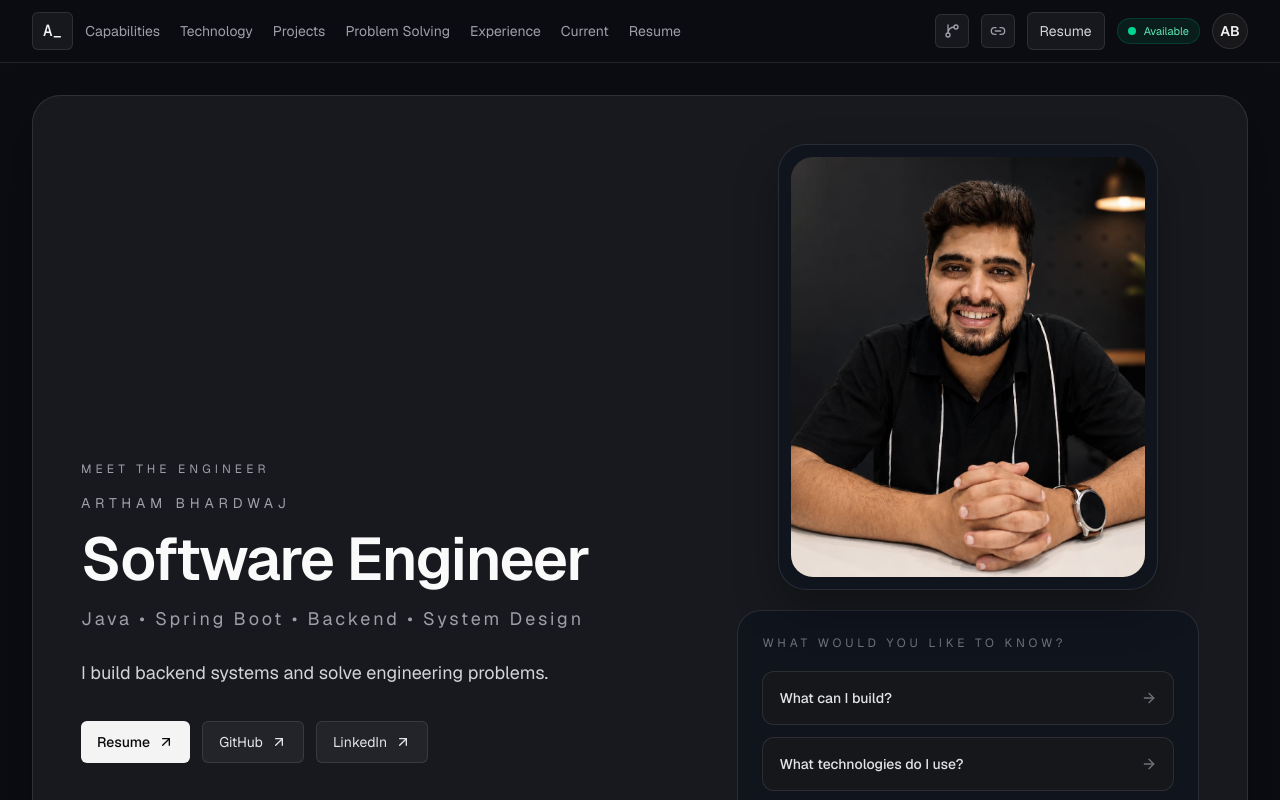
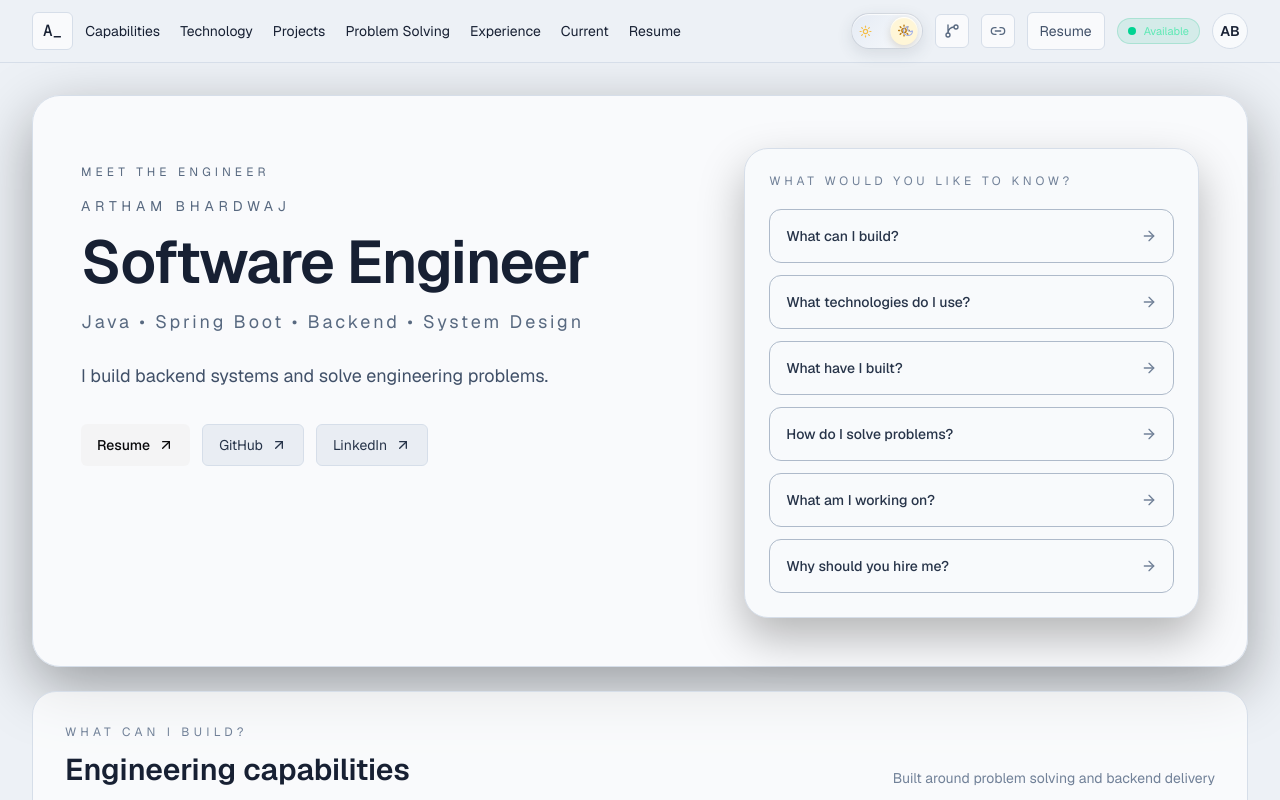
Before and after one commit to artham-bhardwaj/portfolio, a Next.js app: page / in a window 1280 px wide. Shown: the top 800 px of the page. Built offline with nearby package versions, Linux system fonts and the light colour scheme.

Commit message:
Added Leetcode and GFG profile Links

```diff
--- a/src/app/globals.css
+++ b/src/app/globals.css
@@ -47,6 +47,147 @@ body {
   text-rendering: optimizeLegibility;
 }
 
+.theme-toggle {
+  position: relative;
+  display: inline-flex;
+  height: 2.25rem;
+  width: 4.5rem;
+  align-items: center;
+  justify-content: space-between;
+  overflow: hidden;
+  border: 1px solid rgba(255, 255, 255, 0.14);
+  border-radius: 999px;
+  padding: 0 0.48rem;
+  color: #8993a4;
+  background: linear-gradient(135deg, #111827, #202837);
+  box-shadow: inset 0 1px 1px rgba(255, 255, 255, 0.07), 0 5px 16px rgba(0, 0, 0, 0.2);
+  cursor: pointer;
+  transition: border-color 180ms ease, background 180ms ease, box-shadow 180ms ease;
+}
+
+.theme-toggle:hover {
+  border-color: rgba(255, 255, 255, 0.32);
+  box-shadow: inset 0 1px 1px rgba(255, 255, 255, 0.1), 0 7px 20px rgba(0, 0, 0, 0.25);
+}
+
+.theme-toggle:focus-visible {
+  outline: 2px solid #c7d2fe;
+  outline-offset: 3px;
+}
+
+.theme-toggle__sun,
+.theme-toggle__moon {
+  z-index: 1;
+}
+
+.theme-toggle__sun {
+  color: #f4be49;
+}
+
+.theme-toggle__moon {
+  color: #9faee8;
+}
+
+.theme-toggle__orb {
+  position: absolute;
+  left: 0.19rem;
+  display: grid;
+  height: 1.72rem;
+  width: 1.72rem;
+  place-items: center;
+  border-radius: 999px;
+  color: #c7d2fe;
+  background: #30394c;
+  box-shadow: 0 3px 8px rgba(0, 0, 0, 0.32), inset 0 1px 1px rgba(255, 255, 255, 0.16);
+  transition: transform 260ms cubic-bezier(.2, .8, .2, 1), color 180ms ease, background 180ms ease;
+}
+
+html[data-theme="light"] {
+  color-scheme: light;
+}
+
+html[data-theme="light"] body {
+  background:
+    radial-gradient(circle at top, rgba(96, 115, 160, 0.16), transparent 30%),
+    linear-gradient(180deg, #f7f9fc 0%, #e8edf4 100%);
+  color: #182131;
+}
+
+html[data-theme="light"] .theme-nav {
+  background: rgba(247, 249, 252, 0.85) !important;
+}
+
+html[data-theme="light"] .theme-toggle {
+  border-color: rgba(51, 65, 85, 0.16);
+  background: linear-gradient(135deg, #e5ebf4, #f9fbfd);
+  box-shadow: inset 0 1px 1px rgba(255, 255, 255, 0.85), 0 5px 16px rgba(51, 65, 85, 0.12);
+}
+
+html[data-theme="light"] .theme-toggle:hover {
+  border-color: rgba(51, 65, 85, 0.3);
+}
+
+html[data-theme="light"] .theme-toggle__orb {
+  transform: translateX(2.22rem);
+  color: #b87812;
+  background: #fff6d7;
+  box-shadow: 0 3px 8px rgba(92, 67, 18, 0.18), inset 0 1px 1px #fff;
+}
+
+/* Retain the site’s graphite-card language while lifting it onto a light canvas. */
+html[data-theme="light"] [class*="bg-[#0b0d12]"],
+html[data-theme="light"] [class*="bg-zinc-950"] {
+  background-color: #edf1f6 !important;
+}
+
+html[data-theme="light"] [class*="bg-[#10141d]"],
+html[data-theme="light"] [class*="bg-[#0f141b]"],
+html[data-theme="light"] [class*="bg-zinc-900"] {
+  background-color: #f8fafc !important;
+}
+
+html[data-theme="light"] [class*="bg-white/5"] {
+  background-color: rgba(255, 255, 255, 0.68) !important;
+}
+
+html[data-theme="light"] [class*="bg-white/10"] {
+  background-color: rgba(226, 232, 240, 0.72) !important;
+}
+
+html[data-theme="light"] [class*="border-white/10"],
+html[data-theme="light"] [class*="border-white/20"],
+html[data-theme="light"] [class*="border-zinc-800"],
+html[data-theme="light"] [class*="border-zinc-700"] {
+  border-color: #d6dee9 !important;
+}
+
+html[data-theme="light"] [class*="border-zinc-600"],
+html[data-theme="light"] [class*="border-zinc-500"] {
+  border-color: #aebaca !important;
+}
+
+html[data-theme="light"] [class*="text-zinc-50"],
+html[data-theme="light"] [class*="text-zinc-100"] {
+  color: #172033 !important;
+}
+
+html[data-theme="light"] [class*="text-zinc-200"] {
+  color: #273449 !important;
+}
+
+html[data-theme="light"] [class*="text-zinc-300"] {
+  color: #405068 !important;
+}
+
+html[data-theme="light"] [class*="text-zinc-400"] {
+  color: #586980 !important;
+}
+
+html[data-theme="light"] [class*="text-zinc-500"],
+html[data-theme="light"] [class*="text-zinc-600"] {
+  color: #718198 !important;
+}
+
 * {
   box-sizing: border-box;
 }
--- a/src/app/page.tsx
+++ b/src/app/page.tsx
@@ -1,6 +1,5 @@
 "use client";
 
-import Image from "next/image";
 import Link from "next/link";
 import { ArrowRight, ArrowUpRight, BriefcaseBusiness, Database, FileText, Rocket, Sparkles, Workflow } from "lucide-react";
 import { useState } from "react";
@@ -29,8 +28,8 @@ export default function Home() {
 
       <main className="mx-auto flex max-w-7xl flex-col gap-6 px-4 py-6 sm:px-6 lg:px-8 lg:py-8">
         <section className="rounded-[28px] border border-white/10 bg-white/5 p-6 shadow-[0_20px_60px_rgba(0,0,0,0.35)] sm:p-8 lg:p-12">
-          <div className="grid items-center gap-8 lg:grid-cols-[1.15fr_0.85fr]">
-            <div className="hero-fade-up">
+          <div className="grid items-start gap-8 lg:grid-cols-[1.15fr_0.85fr] lg:gap-12">
+            <div className="hero-fade-up max-w-3xl lg:py-5">
               <p className="text-xs uppercase tracking-[0.35em] text-zinc-400">Meet the Engineer</p>
               <p className="mt-4 text-xs uppercase tracking-[0.35em] text-zinc-400 sm:text-sm">ARTHAM BHARDWAJ</p>
               <h1 className="mt-4 text-4xl font-semibold tracking-tight text-zinc-50 sm:text-5xl lg:text-6xl">Software Engineer</h1>
@@ -50,21 +49,8 @@ export default function Home() {
               </div>
             </div>
 
-            <div className="flex flex-col gap-5">
-              <div className="hero-fade-up relative mx-auto w-full max-w-[360px] overflow-hidden rounded-[28px] border border-white/10 bg-[#10141d] p-3 shadow-[0_20px_45px_rgba(0,0,0,0.28)] sm:max-w-[420px] lg:max-w-[380px]">
-                <div className="relative h-[320px] overflow-hidden rounded-[22px] bg-zinc-900 sm:h-[380px] lg:h-[420px]">
-                  <Image
-                    src="/assets/images/potfolioselfimage.jpeg"
-                    alt="Artham Bhardwaj - Software Engineer"
-                    fill
-                    priority
-                    sizes="(max-width: 1024px) 80vw, 32vw"
-                    className="object-cover object-center"
-                  />
-                </div>
-              </div>
-
-              <div className="rounded-[24px] border border-white/10 bg-[#10141d] p-5 sm:p-6">
+            <div className="hero-fade-up w-full lg:pt-1">
+              <div className="rounded-[24px] border border-white/10 bg-[#10141d] p-5 shadow-[0_20px_45px_rgba(0,0,0,0.28)] sm:p-6">
                 <p className="text-xs uppercase tracking-[0.32em] text-zinc-500">WHAT WOULD YOU LIKE TO KNOW?</p>
                 <div className="mt-5 grid gap-3">
                   {questionCards.map((card) => (
@@ -296,10 +282,10 @@ export default function Home() {
             </div>
 
             <div className="mt-8 flex flex-wrap gap-3">
-              <a href="https://leetcode.com" target="_blank" rel="noreferrer" className="inline-flex items-center gap-2 rounded-md border border-white/10 bg-white/5 px-3 py-2 text-sm text-zinc-200 hover:border-white/20 hover:bg-white/10">
+              <a href= {profile.leetcode} target="_blank" rel="noreferrer" className="inline-flex items-center gap-2 rounded-md border border-white/10 bg-white/5 px-3 py-2 text-sm text-zinc-200 hover:border-white/20 hover:bg-white/10">
                 LeetCode <ArrowUpRight size={14} />
               </a>
-              <a href="https://www.geeksforgeeks.org" target="_blank" rel="noreferrer" className="inline-flex items-center gap-2 rounded-md border border-white/10 bg-white/5 px-3 py-2 text-sm text-zinc-200 hover:border-white/20 hover:bg-white/10">
+              <a href={profile.gfg} target="_blank" rel="noreferrer" className="inline-flex items-center gap-2 rounded-md border border-white/10 bg-white/5 px-3 py-2 text-sm text-zinc-200 hover:border-white/20 hover:bg-white/10">
                 GeeksforGeeks <ArrowUpRight size={14} />
               </a>
             </div>
--- a/src/components/ui.tsx
+++ b/src/components/ui.tsx
@@ -1,11 +1,28 @@
 "use client";
 
-import { useState } from "react";
+import { useEffect, useState } from "react";
 import Link from "next/link";
-import { ArrowRight, CheckCircle2, Circle, ExternalLink, GitBranch, Link2, Play } from "lucide-react";
+import { ArrowRight, CheckCircle2, Circle, ExternalLink, GitBranch, Link2, Moon, Play, Sun } from "lucide-react";
 import { motion } from "framer-motion";
 
 export function Navbar() {
+  const [isLightTheme, setIsLightTheme] = useState(false);
+
+  useEffect(() => {
+    const savedTheme = window.localStorage.getItem("portfolio-theme");
+    const shouldUseLightTheme = savedTheme === "light" || (!savedTheme && window.matchMedia("(prefers-color-scheme: light)").matches);
+    document.documentElement.dataset.theme = shouldUseLightTheme ? "light" : "dark";
+    const frame = window.requestAnimationFrame(() => setIsLightTheme(shouldUseLightTheme));
+    return () => window.cancelAnimationFrame(frame);
+  }, []);
+
+  const toggleTheme = () => {
+    const nextIsLightTheme = !isLightTheme;
+    setIsLightTheme(nextIsLightTheme);
+    document.documentElement.dataset.theme = nextIsLightTheme ? "light" : "dark";
+    window.localStorage.setItem("portfolio-theme", nextIsLightTheme ? "light" : "dark");
+  };
+
   const navItems = [
     { label: "Home", href: "/" },
     { label: "Capabilities", href: "/#capabilities" },
@@ -18,7 +35,7 @@ export function Navbar() {
   ];
 
   return (
-    <nav className="sticky top-0 z-30 border-b border-white/10 bg-[#0b0d12]/85 backdrop-blur-xl">
+    <nav className="theme-nav sticky top-0 z-30 border-b border-white/10 bg-[#0b0d12]/85 backdrop-blur-xl">
       <div className="mx-auto flex max-w-7xl items-center justify-between px-4 py-3 sm:px-6 lg:px-8">
         <div className="flex items-center gap-3">
           <Link href="/" className="flex items-center gap-2 rounded-md border border-white/10 bg-white/5 px-2.5 py-1.5 text-sm font-medium text-zinc-100 transition hover:border-white/20">
@@ -33,6 +50,19 @@ export function Navbar() {
           </div>
         </div>
         <div className="flex items-center gap-2 sm:gap-3">
+          <button
+            type="button"
+            onClick={toggleTheme}
+            className="theme-toggle"
+            aria-label={`Switch to ${isLightTheme ? "dark" : "light"} theme`}
+            title={`Switch to ${isLightTheme ? "dark" : "light"} theme`}
+          >
+            <Sun size={13} strokeWidth={2.25} className="theme-toggle__sun" aria-hidden="true" />
+            <Moon size={12} strokeWidth={2.25} className="theme-toggle__moon" aria-hidden="true" />
+            <span className="theme-toggle__orb" aria-hidden="true">
+              {isLightTheme ? <Sun size={13} strokeWidth={2.5} /> : <Moon size={12} strokeWidth={2.5} />}
+            </span>
+          </button>
           <a href="https://github.com/artham" target="_blank" rel="noreferrer" className="rounded-md border border-white/10 bg-white/5 p-2 text-zinc-400 transition hover:border-white/20 hover:text-zinc-100" aria-label="GitHub profile">
             <GitBranch size={16} />
           </a>
--- a/src/data/profile.ts
+++ b/src/data/profile.ts
@@ -7,10 +7,12 @@ export const profile = {
   headline: "I build backend systems and solve engineering problems.",
   tags: ["Java", "Spring Boot", "Backend", "System Design", "SQL", "Python"],
   availability: "Available for opportunities",
-  github: "https://github.com/artham",
+  github: "https://github.com/artham-bhardwaj",
   linkedin: "https://www.linkedin.com/in/artham-bhardwaj",
   resume: "/resume.pdf",
   email: "contact@artham.dev",
+  leetcode: "https://leetcode.com/u/artham_63/",
+  gfg: "https://www.geeksforgeeks.org/profile/artham_63/",
   currentFocus: [
     "Deepening Java knowledge",
     "Building Spring Boot backend systems",
@@ -20,3 +22,4 @@ export const profile = {
   recentWork: ["SentinelX", "Java Collections", "1000+ DSA milestone"],
   lastUpdated: "August 2026",
 };
+1
```
Also changed, not shown: 1 other file (tests, documents, lock files or other folders).
